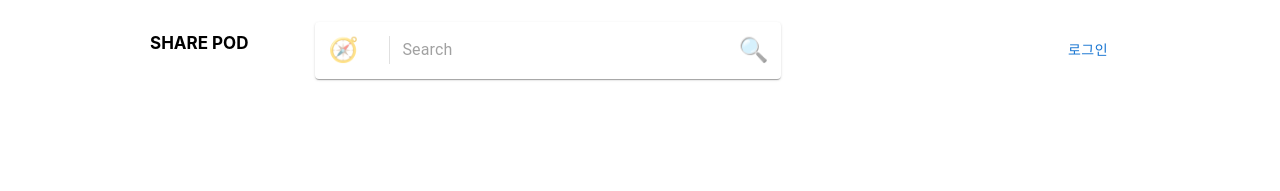
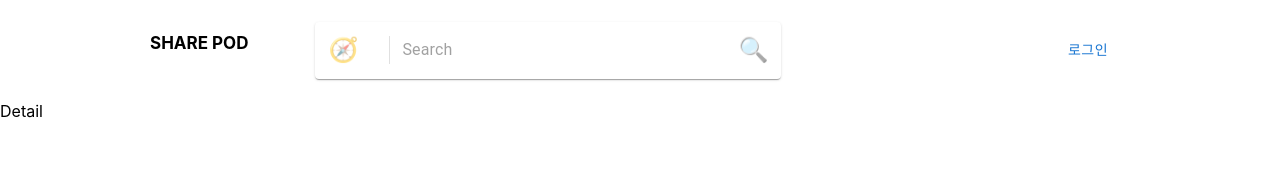
Before and after one commit to HangHae99ProjectTeam10/SharePod-Client, a React (Create React App) app: page /board in a window 1280 px wide. Shown: the top 191 px of the page. Built offline with nearby package versions, Linux system fonts and the light colour scheme.

Commit message:
feat: Product 라우터 설정

```diff
--- /dev/null
+++ b/src/routes/Product/index.js
@@ -0,0 +1,21 @@
+import React, { lazy, Suspense } from "react";
+import { Route, Switch } from "react-router";
+import PageLoader from "../../components/common/PageLoader";
+
+const Product = ({ match }) => {
+  const requestedUrl = match.url.replace(/\/$/, "");
+
+  return (
+    <Suspense fallback={<PageLoader />}>
+      <Switch>
+        <Route
+          path={``}
+          exact
+          component={lazy(() => import(`./ProductDetail`))}
+        />
+      </Switch>
+    </Suspense>
+  );
+};
+
+export default Product;
--- a/src/routes/index.js
+++ b/src/routes/index.js
@@ -4,6 +4,7 @@ import Register from "./Auth/Register";
 import Main from "./Main";
 import Header from "../components/Header";
 import MyPage from "./MyPage";
+import Product from "./Product";
 
 const Routes = () => {
   return (
@@ -13,6 +14,7 @@ const Routes = () => {
         <Route path="/" component={Main} exact />
         <Route path="/signup" component={Register} exact />
         <Route path="/mypage" component={MyPage} />
+        <Route path="/board" component={Product} exact />
       </Switch>
     </>
   );
```
